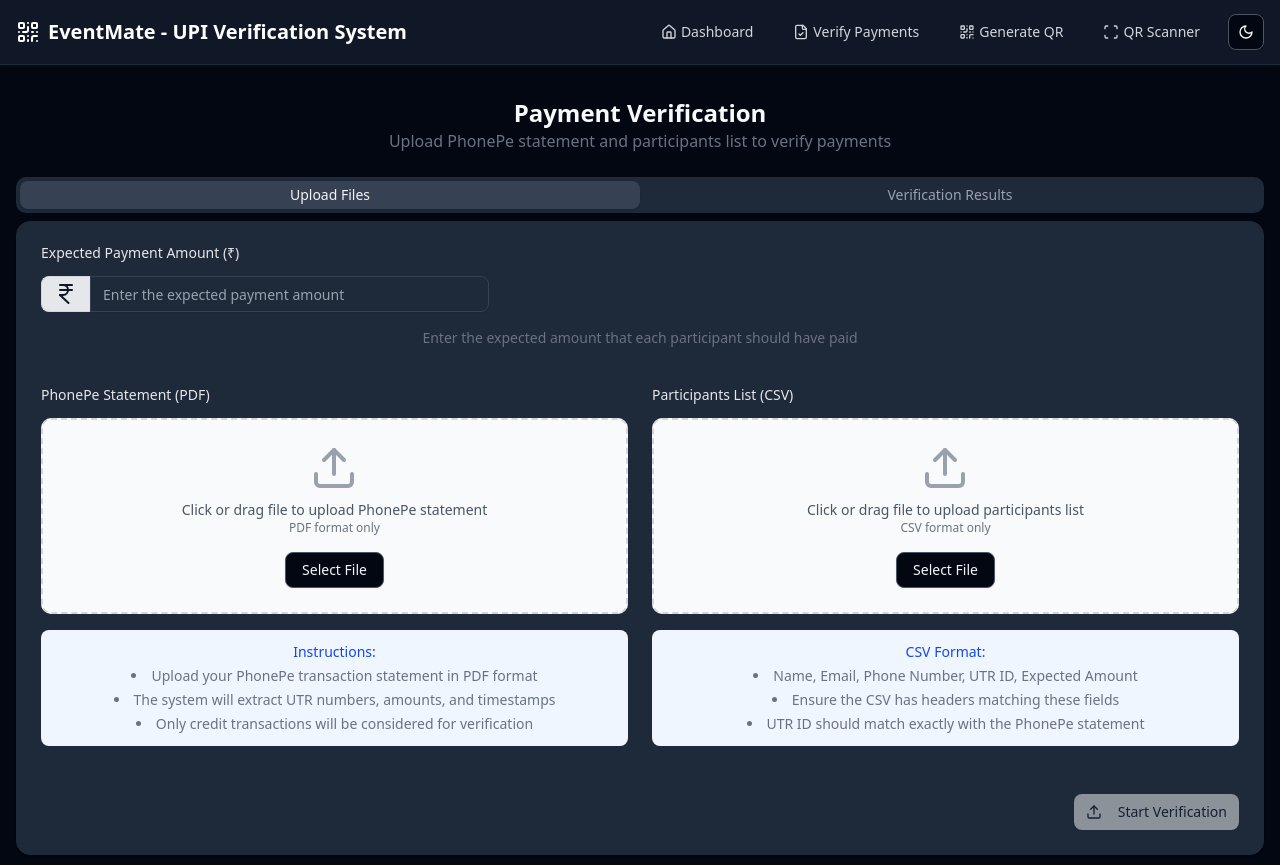
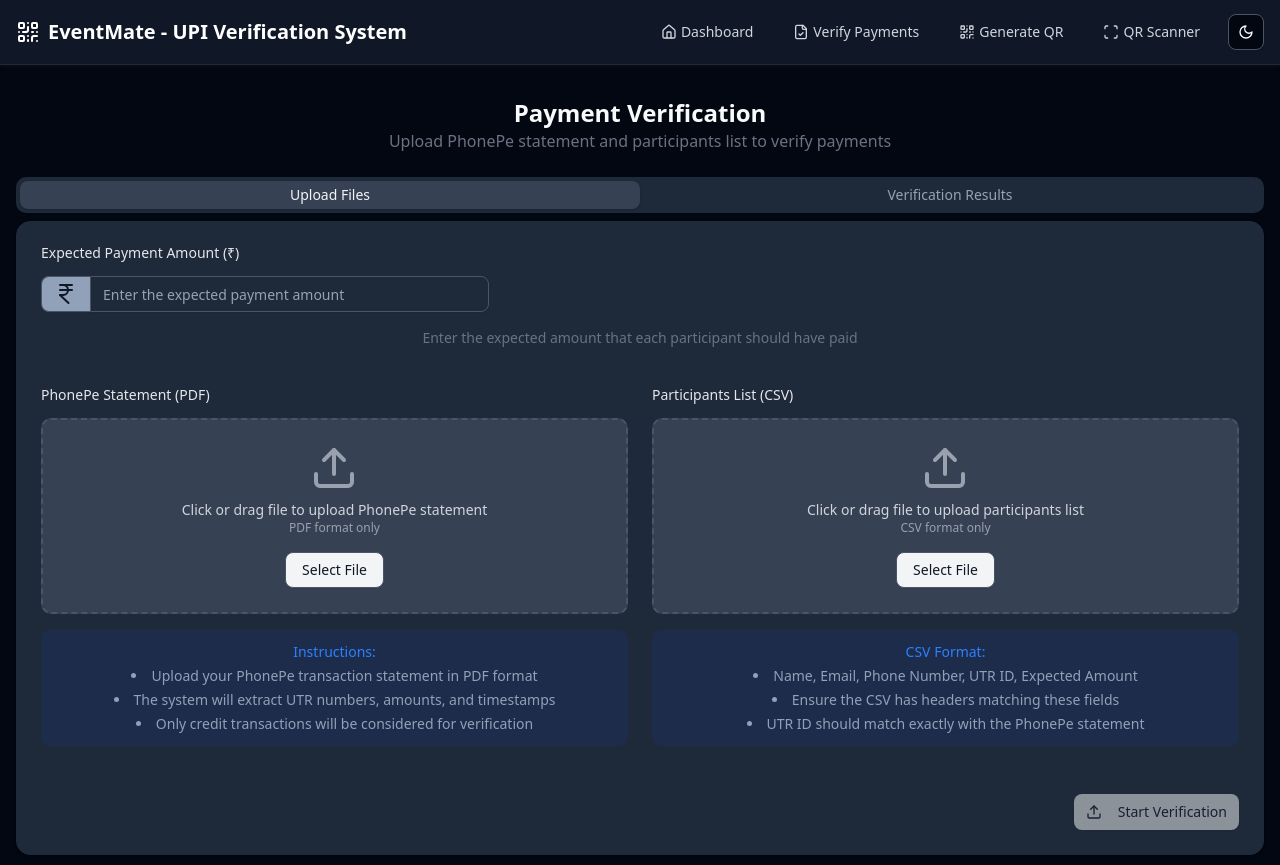
Before and after one commit to pradyumna-7/EventMate, a React (Vite) app in the folder frontend/: page /verify in a window 1280 px wide. Built offline with nearby package versions, Linux system fonts and the light colour scheme.

Commit message:
style: Enhance table UI for dark mode and other minor dark mode UI changes

```diff
--- a/frontend/src/pages/UnattendedList.tsx
+++ b/frontend/src/pages/UnattendedList.tsx
@@ -96,7 +96,7 @@
                   <td className="p-2">{participant.email}</td>
                   <td className="p-2">{participant.phoneNumber}</td>
                   <td className="p-2">
-                    <span className="px-2 py-1 bg-yellow-100 text-yellow-800 rounded-full text-sm">
+                    <span className="px-2 py-1 bg-yellow-100 text-yellow-800 dark:bg-yellow-700/60 dark:text-yellow-300 rounded-full text-sm">
                       Not Attended
                     </span>
                   </td>
--- a/frontend/src/pages/VerificationPage.tsx
+++ b/frontend/src/pages/VerificationPage.tsx
@@ -257,7 +257,7 @@
               <div className="space-y-4">
                 <Label htmlFor="expected-amount">Expected Payment Amount (₹)</Label>
                 <div className="flex max-w-md">
-                  <span className="inline-flex items-center px-3 text-sm text-gray-900 bg-gray-200 border border-r-0 border-gray-300 rounded-l-md">
+                  <span className="inline-flex items-center px-3 text-sm text-gray-900 bg-gray-200 border border-r-0 border-gray-300 rounded-l-md dark:bg-slate-400 dark:border-gray-600">
                     <IndianRupee className="h-6 w-6 "/>
                   </span>
                   <Input
@@ -266,7 +266,7 @@
                     placeholder="Enter the expected payment amount"
                     value={expectedAmount}
                     onChange={(e) => setExpectedAmount(e.target.value)}
-                    className="rounded-l-none"
+                    className="rounded-l-none dark:border-gray-600"
                   />
                 </div>
                 <p className="text-sm text-gray-500">
@@ -277,18 +277,18 @@
               <div className="grid grid-cols-1 md:grid-cols-2 gap-6 mt-4">
                 <div className="space-y-4">
                   <Label>PhonePe Statement (PDF)</Label>
-                  <div className="relative flex flex-col items-center justify-center border-2 border-dashed border-gray-300 rounded-lg p-6 bg-gray-50 hover:bg-gray-100 transition-all">
+                  <div className="relative flex flex-col items-center justify-center border-2 border-dashed border-gray-300 rounded-lg p-6 bg-gray-50 hover:bg-gray-100 transition-all dark:bg-gray-700 dark:border-gray-600">
                     {!phonepeFile ? (
                       <div className="text-center">
                         <Upload className="mx-auto h-12 w-12 text-gray-400" />
-                        <p className="mt-2 text-sm text-gray-600">Click or drag file to upload PhonePe statement</p>
-                        <p className="text-xs text-gray-500">PDF format only</p>
+                        <p className="mt-2 text-sm text-gray-600 dark:text-gray-300">Click or drag file to upload PhonePe statement</p>
+                        <p className="text-xs text-gray-500 dark:text-gray-400">PDF format only</p>
                       </div>
                     ) : (
                       <div className="text-center">
                         <FileText className="mx-auto h-12 w-12 text-green-600" />
-                        <p className="mt-2 text-sm font-medium text-gray-900">{phonepeFile.name}</p>
-                        <p className="text-xs text-gray-500">{Math.round(phonepeFile.size / 1024)} KB</p>
+                        <p className="mt-2 text-sm font-medium text-gray-900 dark:text-white">{phonepeFile.name}</p>
+                        <p className="text-xs text-gray-500 dark:text-gray-400">{Math.round(phonepeFile.size / 1024)} KB</p>
                       </div>
                     )}
 
@@ -303,7 +303,7 @@
                     <Button
                       type="button"
                       variant="outline"
-                      className="mt-4"
+                      className="mt-4 dark:bg-gray-100 dark:text-gray-900"
                       onClick={() => document.getElementById('phonepe-file')?.click()}
                     >
                       {phonepeFile ? 'Change File' : 'Select File'}
@@ -321,9 +321,9 @@
                     )}
                   </div>
 
-                  <div className="text-sm text-gray-500 bg-blue-50 p-3 rounded-md">
-                    <p className="font-medium text-blue-700">Instructions:</p>
-                    <ul className="list-disc list-inside mt-1 space-y-1">
+                  <div className="text-sm text-gray-500 bg-blue-50 p-3 rounded-md dark:bg-blue-900/20">
+                    <p className="font-medium text-blue-700 dark:text-blue-500">Instructions:</p>
+                    <ul className="list-disc list-inside mt-1 space-y-1 dark:text-slate-400">
                       <li>Upload your PhonePe transaction statement in PDF format</li>
                       <li>The system will extract UTR numbers, amounts, and timestamps</li>
                       <li>Only credit transactions will be considered for verification</li>
@@ -333,18 +333,18 @@
 
                 <div className="space-y-4">
                   <Label>Participants List (CSV)</Label>
-                  <div className="relative flex flex-col items-center justify-center border-2 border-dashed border-gray-300 rounded-lg p-6 bg-gray-50 hover:bg-gray-100 transition-all">
+                  <div className="relative flex flex-col items-center justify-center border-2 border-dashed border-gray-300 rounded-lg p-6 bg-gray-50 hover:bg-gray-100 transition-all dark:bg-gray-700 dark:border-gray-600">
                     {!participantsFile ? (
                       <div className="text-center">
                         <Upload className="mx-auto h-12 w-12 text-gray-400" />
-                        <p className="mt-2 text-sm text-gray-600">Click or drag file to upload participants list</p>
-                        <p className="text-xs text-gray-500">CSV format only</p>
+                        <p className="mt-2 text-sm text-gray-600 dark:text-gray-300">Click or drag file to upload participants list</p>
+                        <p className="text-xs text-gray-500 dark:text-gray-400">CSV format only</p>
                       </div>
                     ) : (
                       <div className="text-center">
                         <FileText className="mx-auto h-12 w-12 text-green-600" />
-                        <p className="mt-2 text-sm font-medium text-gray-900">{participantsFile.name}</p>
-                        <p className="text-xs text-gray-500">{Math.round(participantsFile.size / 1024)} KB</p>
+                        <p className="mt-2 text-sm font-medium text-gray-900 dark:text-white">{participantsFile.name}</p>
+                        <p className="text-xs text-gray-500 dark:text-gray-400">{Math.round(participantsFile.size / 1024)} KB</p>
                       </div>
                     )}
 
@@ -359,7 +359,7 @@
                     <Button
                       type="button"
                       variant="outline"
-                      className="mt-4"
+                      className="mt-4 dark:bg-gray-100 dark:text-gray-900"
                       onClick={() => document.getElementById('participants-file')?.click()}
                     >
                       {participantsFile ? 'Change File' : 'Select File'}
@@ -377,9 +377,9 @@
                     )}
                   </div>
 
-                  <div className="text-sm text-gray-500 bg-blue-50 p-3 rounded-md">
-                    <p className="font-medium text-blue-700">CSV Format:</p>
-                    <ul className="list-disc list-inside mt-1 space-y-1">
+                  <div className="text-sm text-gray-500 bg-blue-50 p-3 rounded-md dark:bg-blue-900/20">
+                    <p className="font-medium text-blue-700 dark:text-blue-500">CSV Format:</p>
+                    <ul className="list-disc list-inside mt-1 space-y-1 dark:text-slate-400">
                       <li>Name, Email, Phone Number, UTR ID, Expected Amount</li>
                       <li>Ensure the CSV has headers matching these fields</li>
                       <li>UTR ID should match exactly with the PhonePe statement</li>
@@ -435,7 +435,7 @@
                 {/* Sorting Controls */}
                 <div className="flex gap-2">
                   <select
-                    className="px-3 py-2 border rounded-md text-sm bg-white cursor-pointer"
+                    className="px-3 py-2 border rounded-md text-sm bg-white cursor-pointer dark:bg-gray-800 dark:text-gray-300 dark:border-gray-600"
                     value={sortBy || ''}
                     onChange={(e) => setSortBy(e.target.value || null)}
                   >
@@ -458,7 +458,7 @@
 
                 <Button
                   onClick={() => setIsWarningModalOpen(true)}
-                  className="bg-gray-900 hover:bg-red-800 text-white shadow-lg transition-transform transform hover:scale-105 cursor-pointer"
+                  className="bg-gray-900 hover:bg-red-800 text-white shadow-lg transition-transform transform hover:scale-105 cursor-pointer dark:bg-gray-300 dark:hover:bg-red-700/80"
                 >
                   <MinusCircle className="mr-2 h-4 w-4" />
                   Delete All
@@ -482,10 +482,10 @@
               initial={{ scale: 0.9 }}
               animate={{ scale: 1 }}
               exit={{ scale: 0.9 }}
-              className="bg-slate-100 p-6 rounded-lg shadow-xl z-10"
+              className="bg-slate-100 p-6 rounded-lg shadow-xl z-10 dark:bg-gray-900"
             >
-                <h2 className="text-gray-800 text-2xl font-bold mb-4">Attention</h2>
-                <p className="text-gray-800 text-lg mb-4">
+                <h2 className="text-gray-800 text-2xl font-bold mb-4 dark:text-white">Attention</h2>
+                <p className="text-gray-800 text-lg mb-4 dark:text-slate-200">
                 This will remove all verified and un-verified participants. <br/>
                 Are you sure
                 you want to proceed?
@@ -496,7 +496,7 @@
                 </Button>
                 <Button
                   onClick={() => deleteParticipants() }
-                  className="bg-red-800 hover:bg-slate-950 text-white cursor-pointer"
+                  className="bg-red-800 hover:bg-red-700/40 text-white cursor-pointer dark:bg-red-700/50 dark:hover:bg-red-700/70"
                 >
                   Delete
                 </Button>
@@ -535,12 +535,12 @@
                           <TableCell>₹{participant.amount || '0'}</TableCell>
                           <TableCell>
                             {participant.verified ? (
-                              <span className="inline-flex items-center px-2.5 py-0.5 rounded-full text-xs font-medium bg-green-100 text-green-800">
+                              <span className="inline-flex items-center px-2.5 py-0.5 rounded-full text-xs font-medium bg-green-100 text-green-800 dark:bg-green-700/55 dark:text-green-300">
                                 <CheckCircle className="mr-1 h-3 w-3" />
                                 Verified
                               </span>
                             ) : (
-                              <span className="inline-flex items-center px-2.5 py-0.5 rounded-full text-xs font-medium bg-red-100 text-red-800">
+                              <span className="inline-flex items-center px-2.5 py-0.5 rounded-full text-xs font-medium bg-red-100 text-red-800 dark:bg-red-700/55 dark:text-red-300">
                                 <AlertCircle className="mr-1 h-3 w-3" />
                                 Not Verified
                               </span>
@@ -551,14 +551,15 @@
                               <div className="relative group">
                                 <Button
                                   variant="outline"
-                                  className="cursor-pointer"
+                                  className="cursor-pointer dark:text-gray-300 dark:bg-gray-700 dark:hover:bg-gray-100/40"
                                   size="sm"
                                   onClick={() => handleManualVerify(participant.id, participant.name)}
+
                                 >
                                   Verify Manually
                                 </Button>
                                 <div className="absolute bottom-full left-1/2 transform -translate-x-1/2 mb-2 px-3 py-1 bg-gray-900 text-white text-sm rounded-md opacity-0 group-hover:opacity-100 transition-opacity duration-200 whitespace-nowrap pointer-events-none shadow-lg z-50">
-                                  By clicking this, it will verify the participant
+                                  Click to verify the participant
                                   <div className="absolute top-full left-1/2 transform -translate-x-1/2 border-t-4 border-l-4 border-r-4 border-gray-900 border-l-transparent border-r-transparent"></div>
                                 </div>
                               </div>
```
Also changed, not shown: frontend/src/components/ui/table.tsx (+16 -7 lines).
